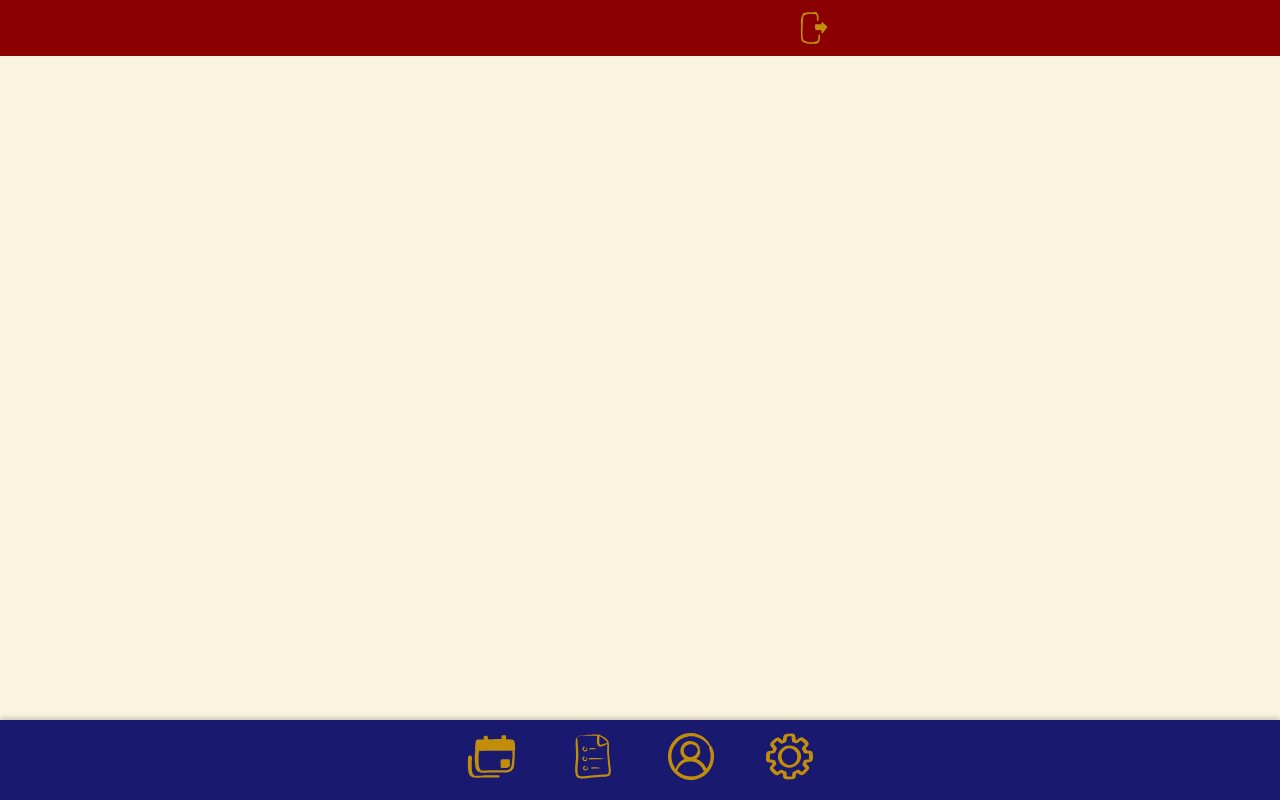
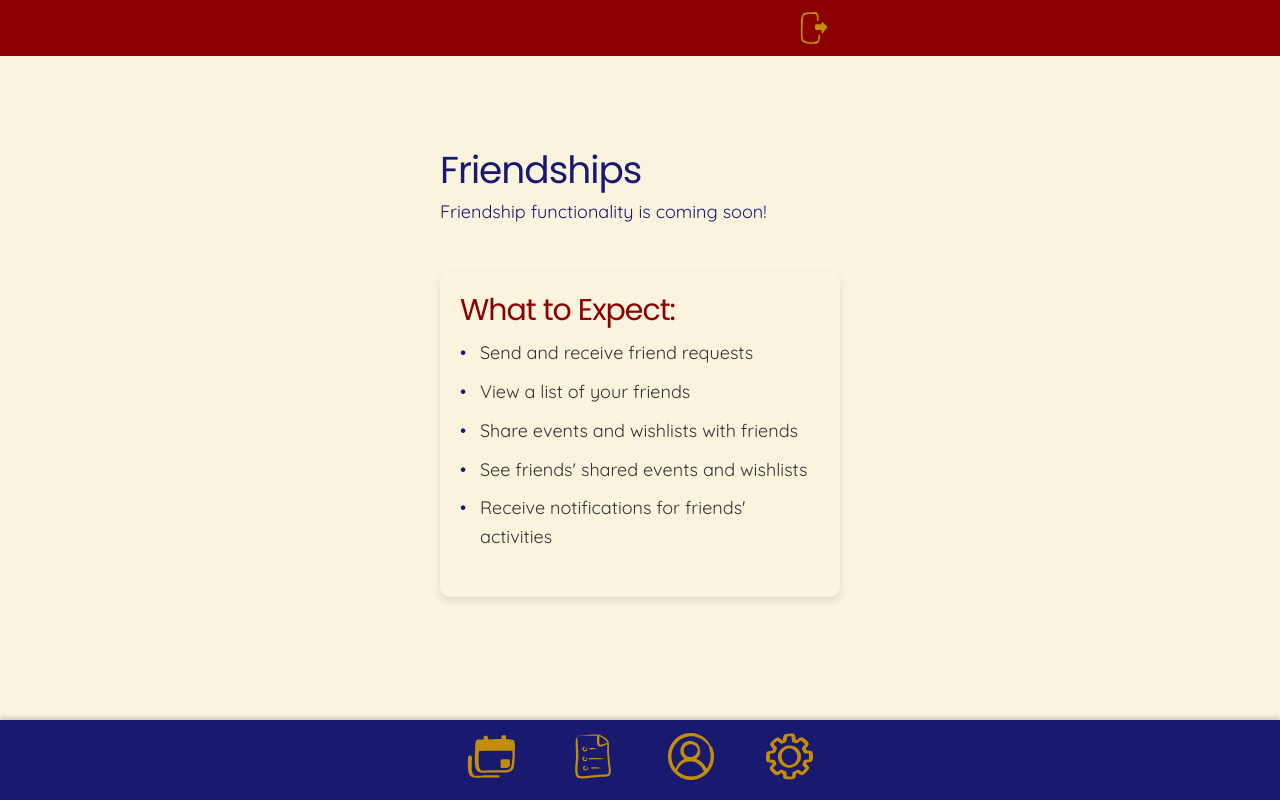
Before and after one commit to AndreaRene/Wishly, a React (Vite) app in the folder frontend/: page /friendships in a window 1280 px wide. Before the commit this address had no page. Built offline with nearby package versions, Linux system fonts and the light colour scheme; sample sign-in values are in the browser's storage.

Commit message:
feature(settings and friendships): started code and messages placed in friendship and settings pages.

```diff
--- a/frontend/src/App.jsx
+++ b/frontend/src/App.jsx
@@ -11,6 +11,8 @@ import ViewCalendar from './components/pages/Events/ViewCalendar';
 import NewEvent from './components/pages/Events/NewEvent';
 import Wishlist from './components/pages/Wishlist/Wishlist';
 import NewWishlistItem from './components/pages/Wishlist/NewWishlistItem';
+import FriendshipsPage from './components/pages/Friendships/Friendship';
+import Settings from './components/pages/Settings/Settings';
 import Footer from './components/Footer/Footer';
 import PrivateRoute from './components/auth/PrivateRoute';
 
@@ -72,7 +74,16 @@ function AppContent() {
             <PrivateRoute>
               <NewWishlistItem />
             </PrivateRoute> } />
-        {/* Add more routes here */ }
+        <Route path="/settings"
+          element={
+            <PrivateRoute>
+              <Settings />
+            </PrivateRoute> } />
+        <Route path="/friendships"
+          element={
+            <PrivateRoute>
+              <FriendshipsPage />
+            </PrivateRoute> } />
       </Routes>
       { !isNoFooterRoute && <Footer /> }
     </>
--- a/frontend/src/components/Footer/Footer.jsx
+++ b/frontend/src/components/Footer/Footer.jsx
@@ -9,10 +9,9 @@ import './Footer.css';
 const Footer = () => {
     const navigate = useNavigate();
 
-    // Debounce navigation function to prevent rapid successive clicks
     const debouncedNavigate = debounce( ( path ) => {
         navigate( path );
-    }, 300 ); // Adjust the debounce time as needed
+    }, 300 );
 
     return (
         <footer className="footer">
--- a/frontend/src/components/pages/Events/NewEvent.jsx
+++ b/frontend/src/components/pages/Events/NewEvent.jsx
@@ -48,7 +48,7 @@ const NewEvent = () => {
             <form onSubmit={ handleSubmit } className="new-event-form">
                 <label>
                     Event Name:
-                    <input type="text" value={ name } onChange={ ( e ) => setName( e.target.value ) } required />
+                    <input type="text" value={ name } onChange={ ( e ) => setName( e.target.value ) } required placeholder='What are we doing?' />
                 </label>
                 <label>
                     Date:
@@ -56,7 +56,7 @@ const NewEvent = () => {
                 </label>
                 <label>
                     Description:
-                    <textarea value={ description } onChange={ ( e ) => setDescription( e.target.value ) } />
+                    <textarea value={ description } onChange={ ( e ) => setDescription( e.target.value ) } placeholder='Where are we going?' />
                 </label>
                 <div className="checkbox-group">
                     <input
--- /dev/null
+++ b/frontend/src/components/pages/Friendships/Friendship.css
@@ -0,0 +1,69 @@
+.friendships-page {
+  display: flex;
+  flex-direction: column;
+  justify-content: center;
+  align-items: center;
+  padding: 20px;
+  height: calc(100vh - 60px);
+  width: 100%;
+  max-width: 100vw;
+  box-sizing: border-box;
+  background-color: var(--eggshell);
+}
+
+.friendships-header {
+  width: 90%;
+  max-width: 400px;
+  text-align: left;
+  padding: 0 20px;
+  margin-bottom: 20px;
+}
+
+.friendships-header h1 {
+  margin: 5px 0;
+  font-size: 2.5em;
+  color: var(--blue);
+}
+
+.friendships-header p {
+  font-size: 1.2em;
+  color: var(--blue);
+}
+
+.friendships-plans {
+  width: 90%;
+  max-width: 400px;
+  background-color: var(--eggshell);
+  color: var(--jet);
+  padding: 20px;
+  border-radius: 10px;
+  box-shadow: 0 4px 8px rgba(0, 0, 0, 0.1);
+  box-sizing: border-box;
+  text-align: left;
+}
+
+.friendships-plans h2 {
+  margin-bottom: 10px;
+  font-size: 2em;
+  color: var(--red);
+}
+
+.friendships-plans ul {
+  list-style-type: none;
+  padding-left: 0;
+}
+
+.friendships-plans li {
+  margin-bottom: 10px;
+  font-size: 1.2em;
+  color: var(--jet);
+  padding-left: 20px;
+  position: relative;
+}
+
+.friendships-plans li::before {
+  content: '•';
+  color: var(--blue);
+  position: absolute;
+  left: 0;
+}
--- /dev/null
+++ b/frontend/src/components/pages/Friendships/Friendship.jsx
@@ -0,0 +1,24 @@
+import './Friendship.css';
+
+const FriendshipsPage = () => {
+    return (
+        <main className="friendships-page">
+            <section className="friendships-header">
+                <h1>Friendships</h1>
+                <p>Friendship functionality is coming soon!</p>
+            </section>
+            <section className="friendships-plans">
+                <h2>What to Expect:</h2>
+                <ul>
+                    <li>Send and receive friend requests</li>
+                    <li>View a list of your friends</li>
+                    <li>Share events and wishlists with friends</li>
+                    <li>See friends&apos; shared events and wishlists</li>
+                    <li>Receive notifications for friends&apos; activities</li>
+                </ul>
+            </section>
+        </main>
+    );
+};
+
+export default FriendshipsPage;
--- /dev/null
+++ b/frontend/src/components/pages/Settings/Settings.css
@@ -0,0 +1,46 @@
+.settings-page {
+  display: flex;
+  flex-direction: column;
+  justify-content: center;
+  align-items: center;
+  padding: 20px;
+  height: calc(100vh - 60px);
+  width: 100%;
+  max-width: 100vw;
+  box-sizing: border-box;
+}
+
+.user-info {
+  width: 90%;
+  max-width: 400px;
+  background-color: var(--eggshell);
+  color: var(--jet);
+  padding: 20px;
+  border-radius: 10px;
+  text-align: left;
+  box-sizing: border-box;
+}
+
+.user-info h1 {
+  margin-bottom: 15px;
+  font-size: 2em;
+  color: var(--blue);
+}
+
+.user-info p {
+  margin: 5px 0;
+  font-size: 1.2em;
+  color: var(--jet);
+}
+
+.notice {
+  margin-top: 20px;
+  width: 90%;
+  max-width: 400px;
+  background-color: var(--eggshell);
+  color: var(--jet);
+  padding: 15px;
+  border-radius: 10px;
+  text-align: center;
+  box-sizing: border-box;
+}
--- /dev/null
+++ b/frontend/src/components/pages/Settings/Settings.jsx
@@ -0,0 +1,30 @@
+import { useState, useEffect } from 'react';
+import './Settings.css';
+
+const Settings = () => {
+  const [user, setUser] = useState( {} );
+
+  useEffect( () => {
+    const storedUser = {
+      username: localStorage.getItem( 'username' ),
+      email: localStorage.getItem( 'email' ),
+      firstName: localStorage.getItem( 'firstName' ),
+      lastName: localStorage.getItem( 'lastName' ),
+    };
+    setUser( storedUser );
+  }, [] );
+
+  return (
+    <div className="settings-page">
+      <section className="user-info">
+        <h1>Account Information</h1>
+        <p><strong>Username:</strong> { user.username }</p>
+      </section>
+      <section className="notice">
+        <p>More application settings and editing your settings and profile information are coming soon!</p>
+      </section>
+    </div>
+  );
+};
+
+export default Settings;
--- a/frontend/src/components/pages/Wishlist/NewWishlistItem.jsx
+++ b/frontend/src/components/pages/Wishlist/NewWishlistItem.jsx
@@ -58,27 +58,27 @@ const NewWishlistItem = () => {
             </section>
             <form onSubmit={ handleSubmit } className="new-wishlist-item-form">
                 <label>
-                    Item Name:
-                    <input type="text" value={ name } onChange={ ( e ) => setName( e.target.value ) } required />
+                    Item Name(required):
+                    <input type="text" value={ name } onChange={ ( e ) => setName( e.target.value ) } required placeholder='What would you like?' />
                 </label>
                 <label>
                     Description:
-                    <textarea value={ description } onChange={ ( e ) => setDescription( e.target.value ) } />
+                    <textarea value={ description } onChange={ ( e ) => setDescription( e.target.value ) } placeholder='Tell your friends about your item!' />
                 </label>
                 <label>
                     Link:
-                    <input type="url" value={ link } onChange={ ( e ) => setLink( e.target.value ) } onBlur={ handleLinkBlur } />
+                    <input type="url" value={ link } onChange={ ( e ) => setLink( e.target.value ) } onBlur={ handleLinkBlur } placeholder='https://' />
                 </label>
                 <label>
                     Price:
-                    <input type="number" step="0.01" value={ price } onChange={ ( e ) => setPrice( e.target.value ) } />
+                    <input type="number" step="0.01" value={ price } onChange={ ( e ) => setPrice( e.target.value ) } placeholder='$' />
                 </label>
                 <label>
                     Store:
-                    <input type="text" value={ store } onChange={ ( e ) => setStore( e.target.value ) } />
+                    <input type="text" value={ store } onChange={ ( e ) => setStore( e.target.value ) } placeholder='Where can they find it?' />
                 </label>
                 <label>
-                    Category:
+                    Category(required):
                     <select value={ category } onChange={ ( e ) => setCategory( e.target.value ) } required>
                         <option value="choose" disabled>Choose a Category</option>
                         <option value="electronics">Electronics</option>
```
Also changed, not shown: 2 other files (tests, documents, lock files or other folders).
